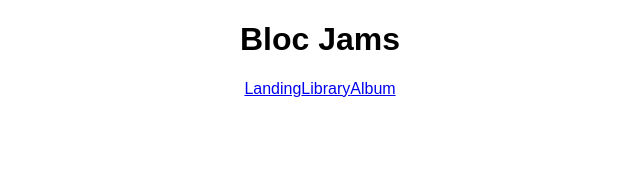
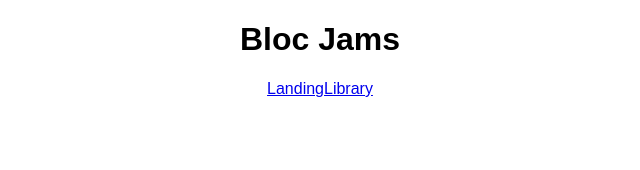
Before and after one commit to brianbyce/bloc-jams-react, a React (Create React App) app: page /album in a window 1280 px wide. Shown: the top 170 px of the page, without its empty margins (320-960 px from the left). Built offline with nearby package versions, Linux system fonts and the light colour scheme.

Commit message:
Removed Album link from routing

```diff
--- a/src/App.js
+++ b/src/App.js
@@ -14,7 +14,6 @@ class App extends Component {
           <nav>
             <Link to='/'>Landing</Link>
             <Link to='/Library'>Library</Link>
-            <Link to='/Album'>Album</Link>
           </nav>
         </header>
         <main>
--- a/src/components/Album.js
+++ b/src/components/Album.js
@@ -1,5 +1,7 @@
 import React, { Component } from 'react';
 import albumData from './../data/albums';
+
+
 
 class Album extends Component {
 	 constructor(props) {
```
